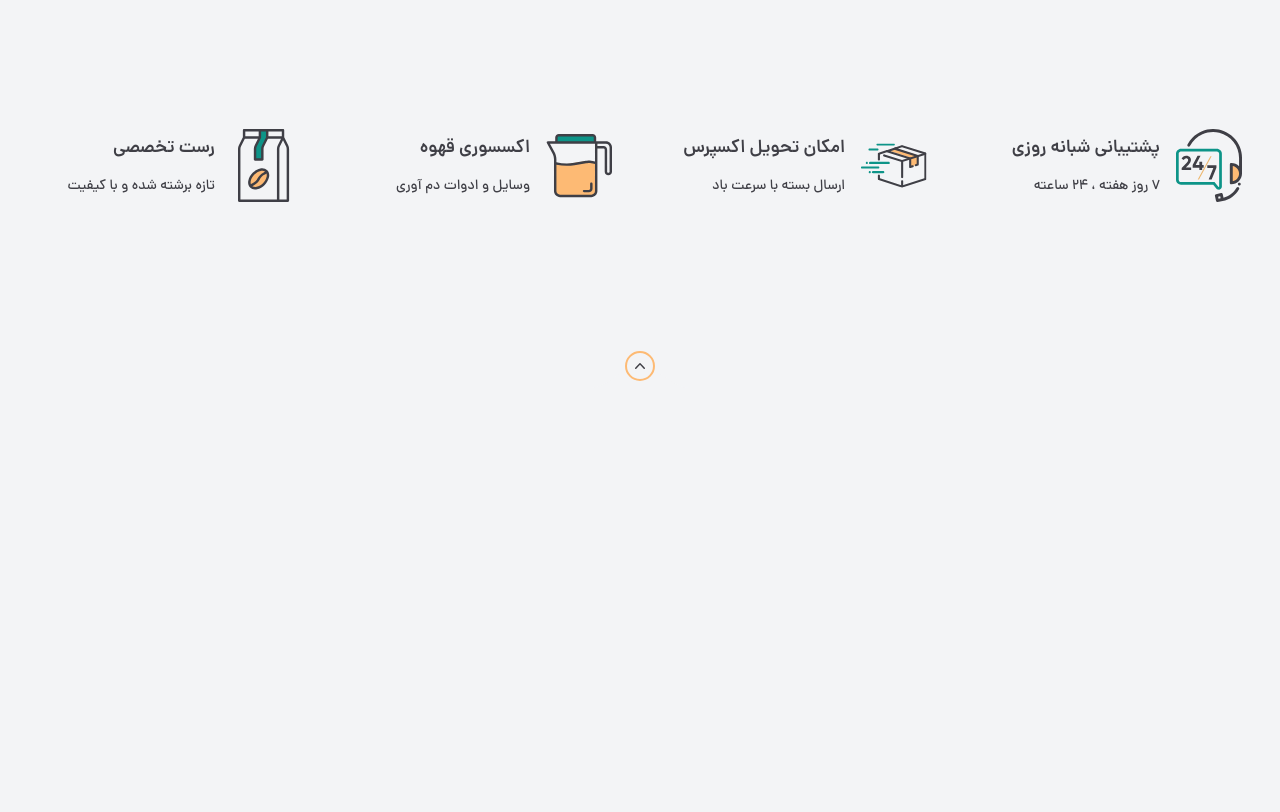
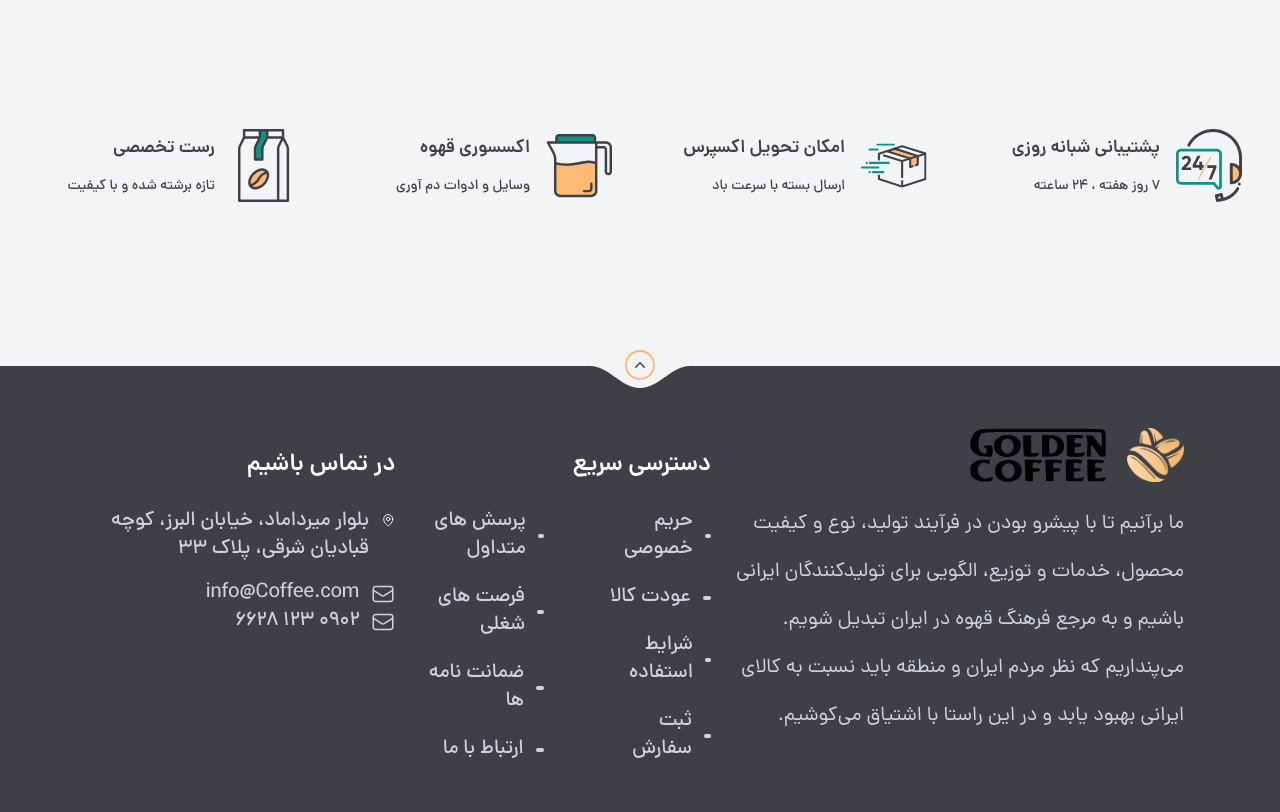
Before and after one commit to atefe-fazeli/Coffee-Shop, a website: page public/index.html in a window 1280 px wide. Shown: the part 4619-5431 px from the top of the page. Before the commit the page ends 5007 px from the top, so only its background shows below. Drawn offline with Linux system fonts and the light colour scheme.

Commit message:
footer part one completed

```diff
--- a/public/index.html
+++ b/public/index.html
@@ -375,8 +375,39 @@
           d="M2.25 6.75c0 8.284 6.716 15 15 15h2.25a2.25 2.25 0 002.25-2.25v-1.372c0-.516-.351-.966-.852-1.091l-4.423-1.106c-.44-.11-.902.055-1.173.417l-.97 1.293c-.282.376-.769.542-1.21.38a12.035 12.035 0 01-7.143-7.143c-.162-.441.004-.928.38-1.21l1.293-.97c.363-.271.527-.734.417-1.173L6.963 3.102a1.125 1.125 0 00-1.091-.852H4.5A2.25 2.25 0 002.25 4.5v2.25z"
         />
       </symbol>
-      <symbol id="mini-chevron-up" xmlns="http://www.w3.org/2000/svg" viewBox="0 0 20 20" fill="currentColor">
-        <path fill-rule="evenodd" d="M14.77 12.79a.75.75 0 01-1.06-.02L10 8.832 6.29 12.77a.75.75 0 11-1.08-1.04l4.25-4.5a.75.75 0 011.08 0l4.25 4.5a.75.75 0 01-.02 1.06z" clip-rule="evenodd" />
+      <symbol
+        id="mini-chevron-up"
+        xmlns="http://www.w3.org/2000/svg"
+        viewBox="0 0 20 20"
+        fill="currentColor"
+      >
+        <path
+          fill-rule="evenodd"
+          d="M14.77 12.79a.75.75 0 01-1.06-.02L10 8.832 6.29 12.77a.75.75 0 11-1.08-1.04l4.25-4.5a.75.75 0 011.08 0l4.25 4.5a.75.75 0 01-.02 1.06z"
+          clip-rule="evenodd"
+        />
+      </symbol>
+      <symbol
+        id="map-pin"
+        xmlns="http://www.w3.org/2000/svg"
+        fill="none"
+        viewBox="0 0 24 24"
+        stroke-width="1.5"
+        stroke="currentColor"
+      >
+        <path
+          stroke-linecap="round"
+          stroke-linejoin="round"
+          d="M15 10.5a3 3 0 11-6 0 3 3 0 016 0z"
+        />
+        <path
+          stroke-linecap="round"
+          stroke-linejoin="round"
+          d="M19.5 10.5c0 7.142-7.5 11.25-7.5 11.25S4.5 17.642 4.5 10.5a7.5 7.5 0 1115 0z"
+        />
+      </symbol>
+      <symbol id="envelope" xmlns="http://www.w3.org/2000/svg" fill="none" viewBox="0 0 24 24" stroke-width="1.5" stroke="currentColor" class="w-6 h-6">
+        <path stroke-linecap="round" stroke-linejoin="round" d="M21.75 6.75v10.5a2.25 2.25 0 01-2.25 2.25h-15a2.25 2.25 0 01-2.25-2.25V6.75m19.5 0A2.25 2.25 0 0019.5 4.5h-15a2.25 2.25 0 00-2.25 2.25m19.5 0v.243a2.25 2.25 0 01-1.07 1.916l-7.5 4.615a2.25 2.25 0 01-2.36 0L3.32 8.91a2.25 2.25 0 01-1.07-1.916V6.75" />
       </symbol>
 
     </svg>
@@ -2317,18 +2348,84 @@
         </div>
       </section>
       <!-- footer -->
-      <div class="w-full mt-12 md:mt-36 relative">
-        <svg
-        class="hidden md:block w-[100px] h-[22px] absolute inset-0 mx-auto text-gray-100 dark:text-zinc-800"
+      <div class="w-full mt-12 md:mt-36 relative bg-zinc-700">
+        <svg
+          class="hidden md:block w-[100px] h-[22px] absolute inset-0 mx-auto text-gray-100 dark:text-zinc-800 rotate-180"
         >
           <use xlink:href="#curve"></use>
         </svg>
         <div
-        class="hidden absolute bottom-0 right-0 left-0 mx-auto w-[30px] h-[30px] border-2 border-orange-300 md:flex justify-center items-center rounded-full translate-y-2/4"
+          class="hidden absolute right-0 left-0 -top-[31px] mx-auto w-[30px] h-[30px] border-2 border-orange-300 md:flex justify-center items-center rounded-full translate-y-2/4"
         >
           <svg class="w-5 h-5 text-zinc-700 dark:text-white">
             <use xlink:href="#mini-chevron-up"></use>
           </svg>
+        </div>
+        <div
+          class="grid grid-cols-1 lg:grid-cols-7 px-4 py-8 md:px-24 md:pb-12 md:pt-[62px] gap-4"
+        >
+          <div class="col-span-3">
+            <div class="flex items-center gap-x-5 mb-6 md:mb-[18px]">
+              <img
+                src="../public/images/app-logo.png"
+                class="w-[57px] h-[54px]"
+              />
+              <svg class="w-[138px] h-[54px] dark:text-white">
+                <use xlink:href="#logo-type"></use>
+              </svg>
+            </div>
+            <span class="text-gray-300 text-lg md:text-xl/[48px] font-Dana">
+              ما برآنیم تا با پیشرو بودن در فرآیند تولید، نوع و کیفیت محصول،
+              خدمات و توزیع، الگویی برای تولیدکنندگان ایرانی باشیم و به مرجع
+              فرهنگ قهوه در ایران تبدیل شویم. می‌پنداریم که نظر مردم ایران و
+              منطقه باید نسبت به کالای ایرانی بهبود یابد و در این راستا با
+              اشتیاق می‌کوشیم.
+            </span>
+          </div>
+          <div class="col-span-2 pt-6">
+            <span class="text-2xl/7 font-DanaDemiBolid text-white"
+              >دسترسی سریع</span
+            >
+            <div class="flex gap-x-10 md:gap-x-16 mt-6 md:mt-7">
+              <div class="flex flex-col gap-y-2.5 md:gap-y-5">
+                <span class="quick-access">حریم خصوصی</span>
+                <span class="quick-access">عودت کالا</span>
+                <span class="quick-access">شرایط استفاده</span>
+                <span class="quick-access">ثبت سفارش</span>
+              </div>
+              <div class="flex flex-col gap-y-2.5 md:gap-y-5">
+                <span class="quick-access">پرسش های متداول</span>
+                <span class="quick-access">فرصت های شغلی</span>
+                <span class="quick-access">ضمانت نامه ها</span>
+                <span class="quick-access">ارتباط با ما</span>
+              </div>
+            </div>
+          </div>
+          <div class="col-span-2 pt-6">
+            <span class="text-2xl/7 font-DanaDemiBolid text-white"
+              >در تماس باشیم</span
+            >
+
+              <span class="flex mt-6 md:mt-7 gap-x-2 md:gap-x-3">
+                <svg class="w-5 h-5 md:w-6 md:h-6 text-white">
+                  <use xlink:href="#map-pin"></use>
+                </svg>
+                <span class="md:text-xl text-[#D1D5DB]">
+                  بلوار میرداماد، خیابان البرز، کوچه قبادیان شرقی، پلاک ۳۳
+                </span>
+              </span>
+              <div class="flex flex-wrap my-5 md:my-4 justify-between">
+                <div class="flex items-center gap-x-2 md:gap-x-3 child:text-[#D1D5DB] child:hover:text-orange-300">
+                  <svg class="w-5 h-5 md:w-6 md:h-6"><use xlink:href="#envelope"></use></svg>
+                  <span class="text-base/[22.88px] md:text-xl">info@Coffee.com</span>
+                </div>
+                <div class="flex items-center gap-x-2 md:gap-x-3 child:text-[#D1D5DB] child:hover:text-orange-300">
+                  <svg class="w-5 h-5 md:w-6 md:h-6"><use xlink:href="#envelope"></use></svg>
+                  <span class="text-base/[22.88px] md:text-xl">0902 123 6628</span>
+                </div>
+              </div>
+
+          </div>
         </div>
       </div>
     </main>
--- a/src/input.css
+++ b/src/input.css
@@ -170,4 +170,22 @@
       content: none;
     }
   }
+  .quick-access{
+    @apply flex items-center gap-2 md:gap-3 text-lg md:text-xl text-[#D1D5DB]
+  }
+  .quick-access:hover{
+    @apply text-orange-300
+  }
+  .quick-access::before{
+    content: "";
+    width:8px;
+    height:4px;
+    background-color:#D1D5DB;
+    display: block;
+    border-radius: 23px;
+  }
+  .quick-access::before:hover{
+    @apply bg-orange-300
+
+  }
 }
```
Also changed, not shown: dist/output.css. Lines whose indentation alone changed are shown as unchanged.
